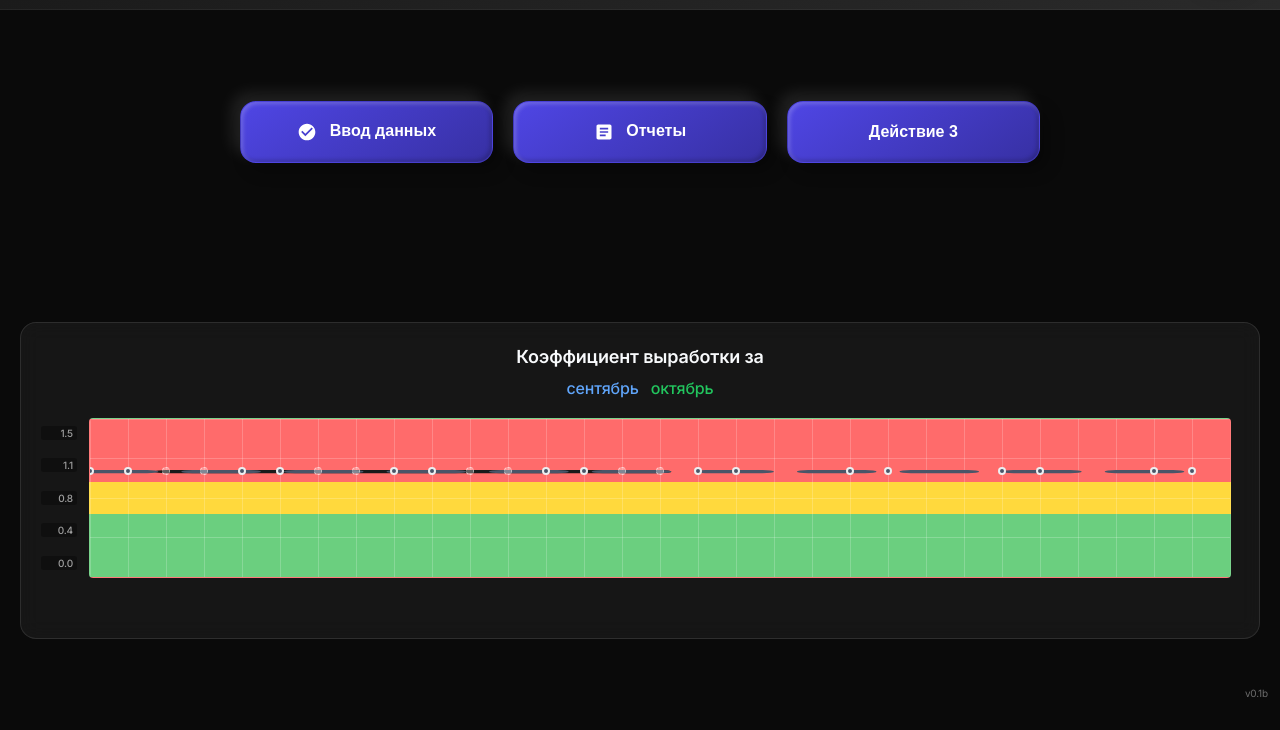
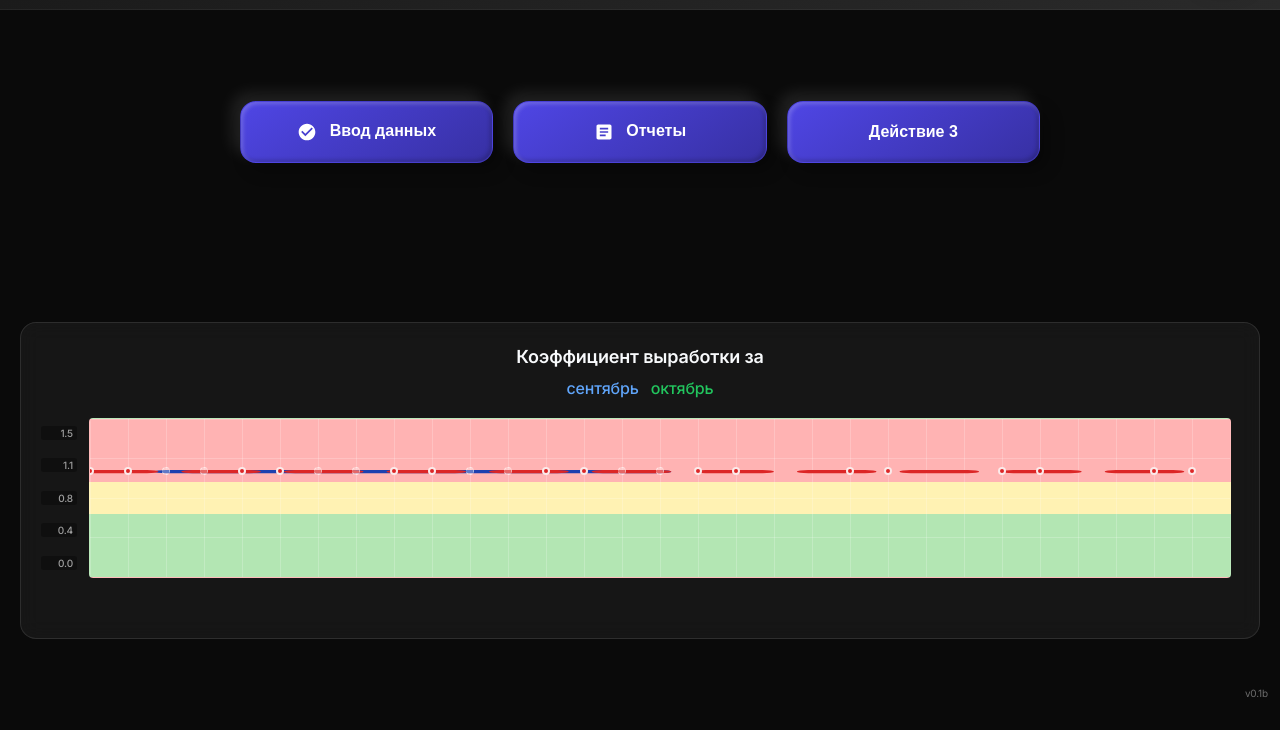
Before and after one commit to Reader79/pwa-app-debug, a website: page index.html in a window 1280 px wide. Shown: the part 87-817 px from the top of the page. Drawn offline with Linux system fonts and the light colour scheme.

Commit message:
Обновлены цвета: блеклый градиентный фон, синие/красные кривые для лучшего различия

```diff
--- a/app.js
+++ b/app.js
@@ -525,7 +525,7 @@ document.addEventListener('DOMContentLoaded', () => {
     svg.style.height = '100%';
 
     const path = document.createElementNS('http://www.w3.org/2000/svg', 'path');
-    path.setAttribute('stroke', '#1a1a1a'); // Темный цвет для контраста с градиентом
+    path.setAttribute('stroke', '#1e40af'); // Синий цвет для текущего месяца
     path.setAttribute('stroke-width', '2');
     path.setAttribute('fill', 'none');
     path.setAttribute('stroke-linecap', 'round');
@@ -579,7 +579,7 @@ document.addEventListener('DOMContentLoaded', () => {
     // Линия предыдущего месяца (пунктир синего цвета)
     if (prevPoints.length) {
       const prevPath = document.createElementNS('http://www.w3.org/2000/svg', 'path');
-      prevPath.setAttribute('stroke', '#4a5568'); // Темно-серый для контраста с градиентом
+      prevPath.setAttribute('stroke', '#dc2626'); // Красный цвет для предыдущего месяца
       prevPath.setAttribute('stroke-width', '2');
       prevPath.setAttribute('fill', 'none');
       prevPath.setAttribute('stroke-linecap', 'round');
--- a/styles.css
+++ b/styles.css
@@ -185,12 +185,12 @@ body{
   position: relative;
   height: 160px;
   background: linear-gradient(to bottom,
-    #ff6b6b 0%,     /* светлокрасный для 0-0.8 */
-    #ff6b6b 40%,    /* переход к желтому */
-    #ffd93d 40%,    /* светложелтый для 0.8-1.1 */
-    #ffd93d 60%,    /* переход к зеленому */
-    #6bcf7f 60%,    /* светло-зеленый для 1.1+ */
-    #6bcf7f 100%    /* до максимума */
+    #ffb3b3 0%,     /* очень светлокрасный для 0-0.8 */
+    #ffb3b3 40%,    /* переход к желтому */
+    #fff2b3 40%,    /* очень светложелтый для 0.8-1.1 */
+    #fff2b3 60%,    /* переход к зеленому */
+    #b3e6b3 60%,    /* очень светло-зеленый для 1.1+ */
+    #b3e6b3 100%    /* до максимума */
   );
   border-radius: 4px;
   border: 1px solid rgba(255, 255, 255, 0.1);
@@ -239,7 +239,7 @@ body{
   width: 8px;
   height: 8px;
   border-radius: 50%;
-  background: #1a1a1a; /* Темный цвет для контраста с градиентом */
+  background: #1e40af; /* Синий цвет для текущего месяца */
   border: 2px solid rgba(255, 255, 255, 0.9);
   cursor: pointer;
   transition: all 0.3s ease;
@@ -249,7 +249,7 @@ body{
 
 .chart-point:hover {
   transform: translate(-50%, -50%) scale(1.5);
-  box-shadow: 0 0 12px rgba(26, 26, 26, 0.8);
+  box-shadow: 0 0 12px rgba(30, 64, 175, 0.8);
 }
 
 .chart-point.no-data {
@@ -264,7 +264,7 @@ body{
 
 /* Точки предыдущего месяца */
 .chart-point.prev {
-  background: #4a5568; /* Темно-серый для контраста с градиентом */
+  background: #dc2626; /* Красный цвет для предыдущего месяца */
   border-color: rgba(255,255,255,0.9);
 }
 
```
